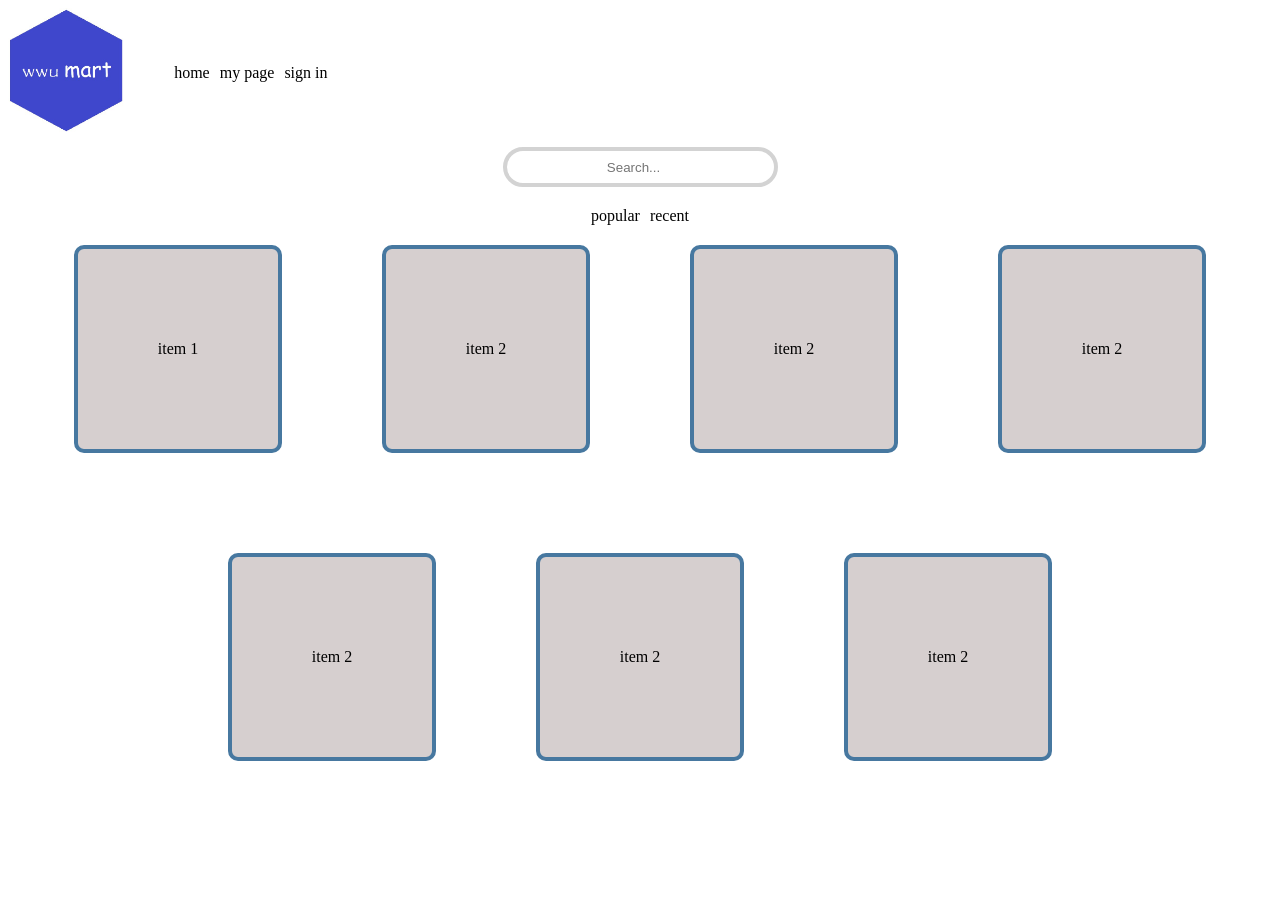
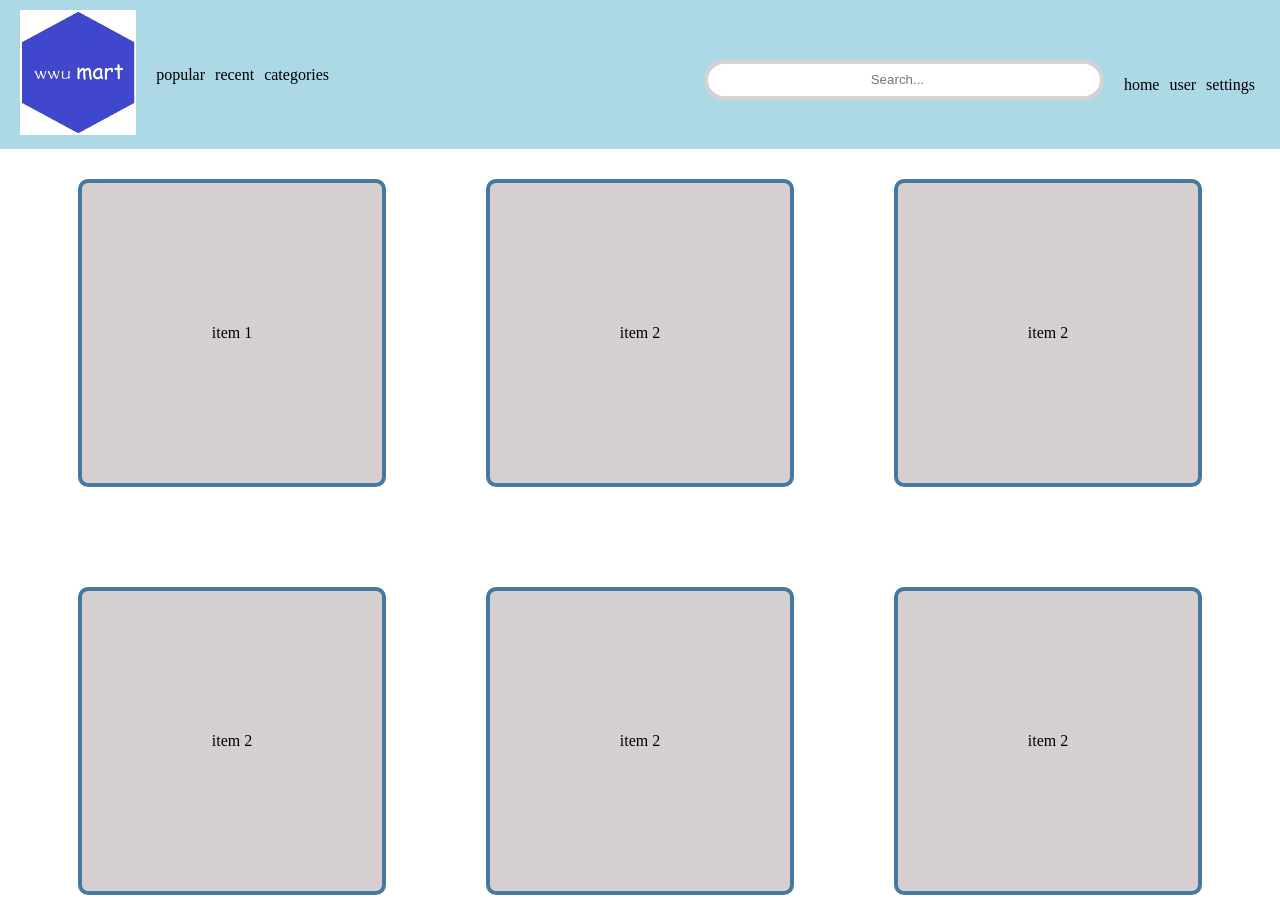
Before and after one commit to Noah-Stull/ACMPROJ, a website: page public/frontpage.html in a window 1280 px wide. Shown: the top 898 px of the page. Before the commit the page ends 800 px from the top, so only its background shows below. Drawn offline with Linux system fonts and the light colour scheme.

Commit message:
Skeleton front end for home page done, prep for DB/back end integration

```diff
--- a/public/fpsty.css
+++ b/public/fpsty.css
@@ -1,8 +1,17 @@
 body {
     background-color: white;
+    margin: 0;
 }
 
 .navbar {
+    display: flex;
+    justify-content: space-between;
+    align-items: center;
+    padding: 10px 20px;
+    background-color: lightblue;
+}
+
+.navtrueleft {
     display: flex;
     justify-content: left;
     align-items: center;
@@ -15,7 +24,13 @@ body {
 }
 
 .navleft {
-    margin-right: 50px;
+    margin-right: 20px;
+}
+
+.navtrueright {
+    display: flex;
+    justify-content: right;
+    align-items: center;
 }
 
 .search-holder {
@@ -24,7 +39,7 @@ body {
 }
 
 .sb-home {
-    width: 275px;
+    width: 400px;
     height: 40px;
     border: 4px solid lightgray;
     border-radius: 20px;
@@ -39,6 +54,8 @@ body {
     display: flex;
     justify-content: center;
     gap: 10px;
+    margin-left: 20px;
+    margin-right: 5px;
 }
 
 .art-container {
@@ -46,7 +63,7 @@ body {
     flex-wrap: wrap;
     justify-content: center;
     gap: 100px;
-    margin-top: 20px
+    margin-top: 30px;
 }
 
 .article {
@@ -56,9 +73,13 @@ body {
     align-items: center;
     border: 4px solid rgb(71, 120, 160);
     border-radius: 10px;
-    width: 200px;
-    height: 200px;
+    width: 300px; /* make these width/heights variable, but keep the general size for different devices */
+    height: 300px;
     transition: transform 0.5s, background-color 0.5s;
+
+    /* add price to bottom left corner */
+
+
 }
 
 .article:hover {
--- a/public/frontpage.html
+++ b/public/frontpage.html
@@ -8,27 +8,30 @@
     <link rel="stylesheet" href="fpsty.css">
 </head>
 <body>
+    <!--replace navitems and subitems with pictures, reword class names-->
 
-    <!--keep logo to the left, but realign all navleft to far left with search bar
-        then in the middle, put popular, recent, categories, etc.-->
     <div class="navbar">
+        <div class="navtrueleft">
             <div class="navleft">
                 <img src="0btLYd8GaR.jpg" height="125px">
             </div>
             <div class="navright">
-            <div class="navitem">home</div>
-            <div class="navitem">my page</div>
-            <div class="navitem">sign in</div>
+                <div class="navitem">popular</div>
+                <div class="navitem">recent</div>
+                <div class="navitem">categories</div>
             </div>
         </div>
-
+        <div class="navtrueright">
             <div class="search-holder">
                 <input type="search" class="sb-home" placeholder="Search..."/>
             </div>
 
             <div class="subheader">
-        <div class="subitem">popular</div>
-        <div class="subitem">recent</div>
+                <div class="subitem">home</div>
+                <div class="subitem">user</div>
+                <div class="subitem">settings</div>
+            </div>
+        </div>
     </div>
 
     <!--figure out how many can fit dynamically on specific devices-->
```
Also changed, not shown: TO-DOS.txt (added, +7 -0 lines), 1 other file. Lines whose indentation alone changed are shown as unchanged.
